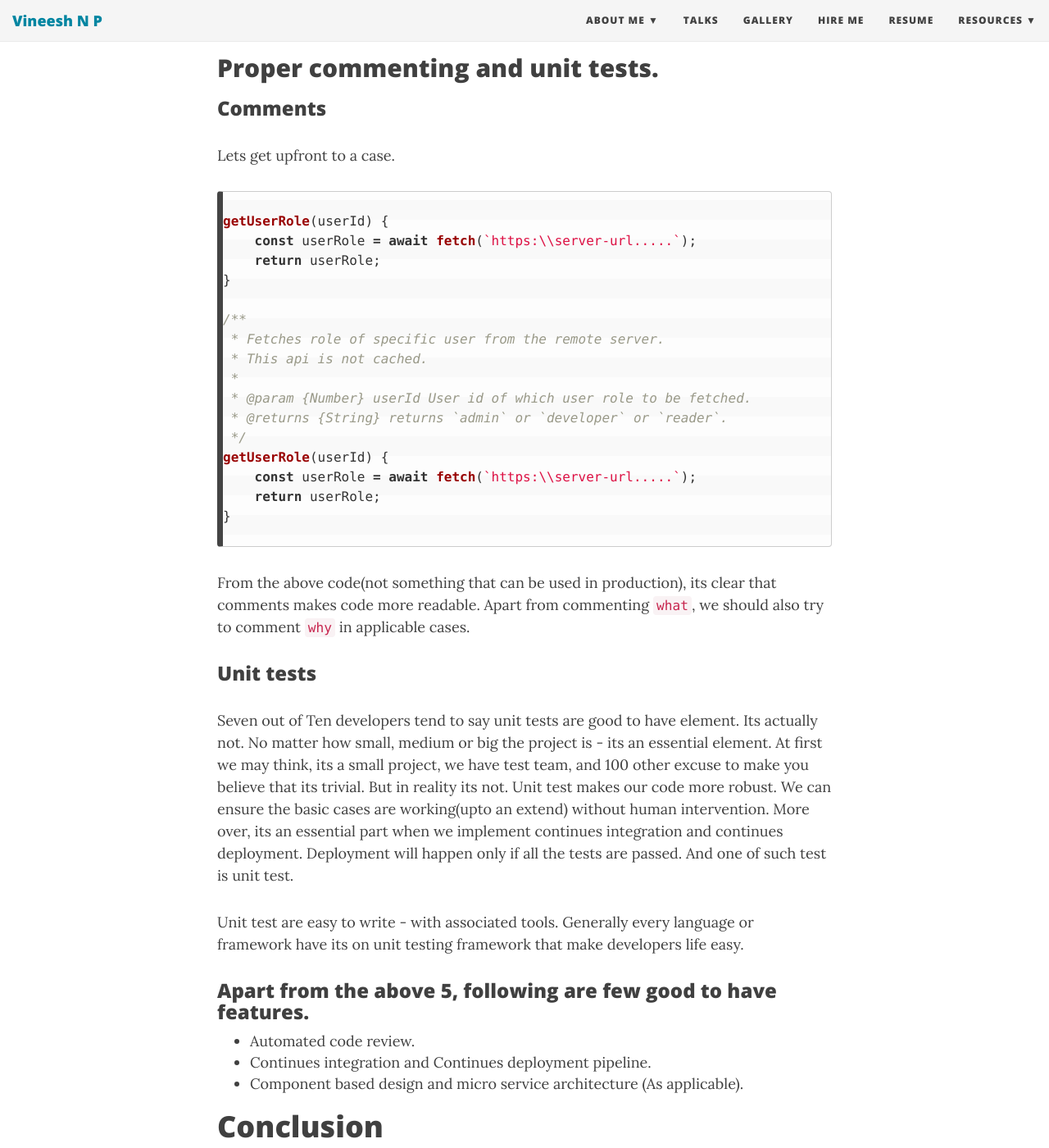
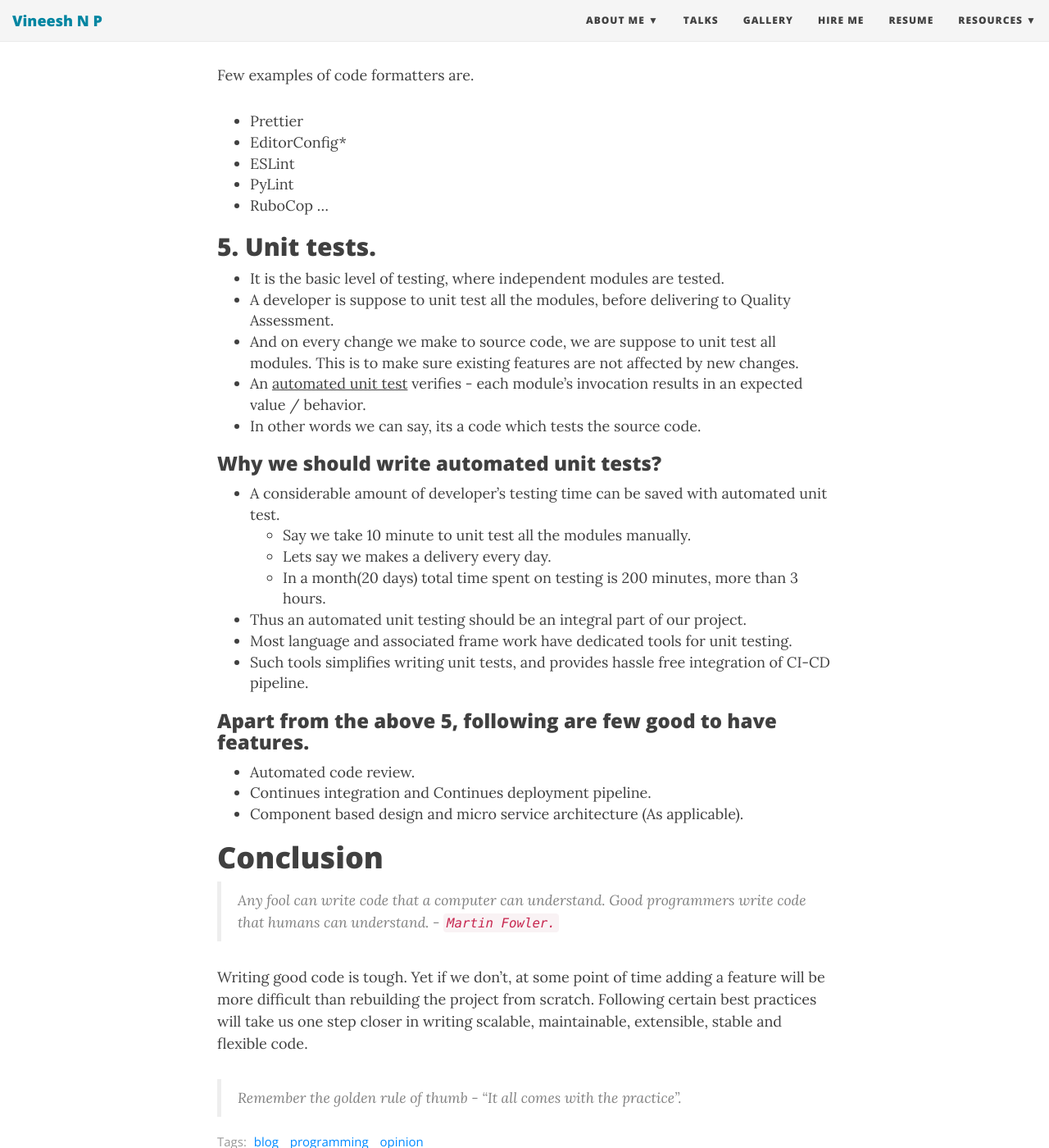
Before and after one commit to vineeshnp/vineeshnp.github.io, a Jekyll site: the page built from _posts/2020-04-18-five-point-for-a-new-project.md, in a window 1280 px wide and 1400 px high, scrolled down 6070 px. Shown: the whole window at 82% size. Built offline with Jekyll 4.4.1, drawn with Linux system fonts in a browser that asks for light colours; nearby versions of some CDN libraries; some of the changed text lies outside the part shown.

Commit message:
update 1 - five point for a new project

````diff
--- a/_posts/2020-04-18-five-point-for-a-new-project.md
+++ b/_posts/2020-04-18-five-point-for-a-new-project.md
@@ -9,14 +9,11 @@
 
 > For few of us starting a new project is always an excitement, and for rest of us there is a friction for generating the first file. Opinionated boiler plates, these days covers the friction what we feel for the pilot. Lets take a look at 5 ineluctable factors we should be aware in this time, for a project.
 
-Note : This is not any step by step guide for starting a new project. In fact, when a serious project is being started there are precise set of tasks to be done in an ample way. Here, let me discuss 5 things with or without you could do a project. You can take it as `good to have` or `must to have` based on your ideology. Generally there is nothing wrong it arguing these elements as `must to have`.
+# Why?
 
-Also the contents are written in very lyman terms, so that the level of knowledge expected to grasp the blog is `novice level programming`.
+Before diving steep, lets see how well written code differs from mediocre.
 
-# 5 must to have things.
-Let me make one point clear. If you are thinking, that you are working on a project for just you, and these points doesn't makes any sense for a single person managed project - its more like
-
-Following this
+Adding two variable can be done like,
 
 ```javascript
 var a = 10;
@@ -24,7 +21,7 @@
 var c = a + b;
 ```
 
-Rather than this
+could be this as well,
 
 ```javascript
 var firstNumber = 10;
@@ -38,7 +35,7 @@
 * Easy to move to collaborative coding.
 * And you don't forget this, when you look at it next year 🤗.
 
-And eventually, you do like
+And eventually, like this
 
 ```javascript
 /**
@@ -61,39 +58,65 @@
 
 Which in fact is very layman example, yet sound documented.
 
-> Now if you were the kind of person I mentioned in the first place, lets break the friction for one time and see how it goes 😤.
+> We could see an evident impact as a reader. A code is written once, but read thousand times.
 
-## Version control system(VCS).
 
-This is the first step you need to do as soon as you start a project from scratch.
-If you are using any boiler plate or code generator, this might be already done by the tool.
-If not, the first step should be.
+## 1. Version control system (VCS).
+
+> Well begun is half done.
+
+Always use VCS for the project. [git](https://git-scm.com/) is a best known vcs among developers.
+Let our first step of project be.
 
 ```bash
 
 git init
 
 ```
-> You are free to use any vcs instead of [git](https://git-scm.com/). If you are a newbie, I would strongly recommend git.
 
-Without VCS you cannot manage a project of any scale. Today or tomorrow it will hold your throat, for the comfort you indulged over the period of time.
+Git(or any [other](https://en.wikipedia.org/wiki/List_of_version-control_software) vcs) help us to maintain the code base vigorously. Each and every software we use - like the browser, ide, editors, operating system,... All are maintained with one or the other vcs. I may take git as an example in few cases below, nevertheless most vcs have the similar functionality available.
 
-### Let's see few magics, which VCS does to us.
-* Your code base is milestoned for every change we make. You are free to define when to milestone a specific task of the project. And we can easily go back to any milestone.
+### VCS provides following advantages.
 
-* Git works well with a backend like [github](https://github.com) or [gitlab](https://gitlab.com), in fact it is designed to be used in that way. You could always push your code to the backend and safeguard your work.
+* Your code base is milestoned([commit](https://git-scm.com/docs/git-commit)) for every change we make. You are free to define when to milestone a specific task of the project. And we can easily go back to any milestone.
 
-> Who knows when the OS crashes to an un recoverable state.
+* Git client works well with git backend services such as [github](https://github.com) or [gitlab](https://gitlab.com). in fact git is designed to be used in that way.
 
-* Collaboration is a breeze now. Its easy for you and your pals to work on same project at same time. You can even work on the same module at same time, and git will hint the conflicts between collaboration - when you are ready to [commit](https://git-scm.com/docs/git-commit)(create a milestone).
+* Collaboration is a breeze now. Its easy for you and your pals to work on same project at same time.
 
-* Different version can be kept in same directory with the `git branch`. You no need to create and zip your project each now and then.
+* Different version can be kept in same directory with the [git branch](https://git-scm.com/docs/git-branch).
 
-* Tagging makes it easy to get back and forth between different versions of the project.
+* [Tagging](https://git-scm.com/book/en/v2/Git-Basics-Tagging) makes it easy to get back and forth between different versions of the project.
 
-* Easy code review and comparison. Say a junior dev just pushed a change to separate branch. Its really easy for you to compare the difference between two code base. This also enables, easy code review.
+* Effective code review process with pull-request or merge-request.
 
-## Meta files.
+## 2. Meta information.
+
+### Comments
+
+We have seen the importance of comments from the beginning. Nevertheless lets take another example to see the difference.
+
+```javascript
+
+getUserRole(userId) {
+    const userRole = await fetch('https:\\server-url.....');
+    return userRole;
+}
+
+/**
+ * Fetches role of specific user from the remote server.
+ * This api is not cached.
+ *
+ * @param {Number} userId User id of which user role to be fetched.
+ * @returns {String} returns `admin` or `developer` or `reader`.
+ */
+getUserRole(userId) {
+    const userRole = await fetch('https:\\server-url.....');
+    return userRole;
+}
+
+```
+From the above code(not something that can be used in production), its clear that comments makes code more readable. Apart from commenting `what`, we should also try to comment `why` in applicable cases.
 
 ### Readme
 
@@ -105,31 +128,33 @@
 | Details of configurations |
 | Basic structure of the project |
 
-Mostly if the project is our pet / personal / single-hand project, you might be mesmerizing `README` is inconsequential. But this should be a practice, if the project is personal or enterprise.
+Mostly if the project is our pet / personal / single-hand project, you might be mesmerizing `README` is inconsequential. But this can be a practice. If we adapt to a good culture of documenting project, an year down the line it will be easy to look back.
+
+Google provides an exceptional material for technical documentation. You can check that [here](https://developers.google.com/tech-writing).
 
 > README should be the wiki of project. A new developer should be able to contribute, without another developers help.
 
-Its a good idea to put a `README.md`, within every module's directory. When you view code in github or gitlab, it expands `README.md` into beautiful doc for the module.
+Its a good practice to keep a `README.md`, within every module's directory.
 
 ### Licence
 
 A document which explains/grants how the project can be used - changed - published thats what a licence mentions. If you are from grad school, it might not make much sense. But if you are a developer advocate, these documents are in evitable.
 
-In paper, you are not suppose to change / contribute to a project without any licence mentioned. Licencing is giant. It can raise billion dollar disputes. Every project should adhere to one licence. This ensure(mostly) that the project can breath even after the original developer(s) abandon the project.
+In paper, we are not suppose to change / contribute to a project which does not have a licence mentioned. Licencing is enormous. It can raise billion dollar disputes. Every project should adhere to one licence. This also ensure(mostly) the project can breath even after the original developer(s) abandon the project.
 
 If you are planning for an opensource project, my personal suggestion would be [MIT](https://opensource.org/licenses/MIT) licence. You can read more about licenses on my previous blog [post](/2019-03-16-software-licenses-explained/).
 
-> A `changelog.MD` is also good to have, where every tagged release is versioned
+> A [changelog.MD](https://github.com/olivierlacan/keep-a-changelog/blob/master/CHANGELOG.md) is also good to have.
 
-## Issue / Feature tracking.
+## 3. Issue / Feature tracking.
 
-Issues or features can be jotted down any where. We can jot down issues in notepad or spread sheet or on a book. But now we have advanced tools like Jira and bugzilla. If you are not on an enterprise project, these tools can be complex or expensive to fit in.
+Issues or features can be jotted down any where. We can jot down issues in notepad or spread sheet or a book. But now we have advanced tools specifically designed for the purpose.
 
-Both github and gitlab, provides an issue section to manage tickets. Ticket can be tagged to several groups like `feature`, `bug`, `enhancement` or any custom name you wish.
+Both github and gitlab, provides an issue section to manage tickets. Ticket can be tagged to several groups like `feature`, `bug`, `enhancement` or any custom name you wish. Leverage tools like this. When ever you see a bug in the code, create a ticket. That spark in your head of an enhancement, create a ticket. All these data possess immense value wrt to project's life cycle. So let there be an exclusive place for jotting all.
 
-## Code formatted.
+## 4. Code formatter.
 
-The way I write code might be different from, how you might be writing code. Lets take examples
+The way I write code might be different from how you might be writing code. Lets take examples
 
 ### declaring a variable in java.
 
@@ -159,53 +184,36 @@
 const flag3 = false;
 ```
 
-Clearly we can see significant difference in the way same statement is written with different ways.
-And when we have a mix of all these kinds, it will be less readable to eyes. So we can use code formatters that auto format the code each time when we save. And if you are working as a team, be sure all of you share same code formatters. Every code formatted can further customized by configuration files. And make sure, as a team you share same configuration file across.
-
-And the most annoying issue - mixing tabs and spaces. Code formatter will take care of that as well.
+Clearly we can see significant difference - in the way same statement is written.
+And when we have a mix of all these kinds, it will be less readable to eyes. So we can use code formatters that auto format the code each time when we save. Every code formatter can further customized by configuration files. <u>If we are working as a team, be sure all of us share same code formatter and configuration file.</u>
 
 Generally every organization try to use a specific code formatter with a customized configuration file.
 
 Few examples of code formatters are.
 * Prettier
-* EditorConfig
+* EditorConfig*
 * ESLint
 * PyLint
 * RuboCop
 ...
 
 
-## Proper commenting and unit tests.
+## 5. Unit tests.
 
-### Comments
-Lets get upfront to a case.
+* It is the basic level of testing, where independent modules are tested.
+* A developer is suppose to unit test all the modules, before delivering to Quality Assessment.
+* And on every change we make to source code, we are suppose to unit test all modules. This is to make sure existing features are not affected by new changes.
+* An <u>automated unit test</u> verifies - each module's invocation results in an expected value / behavior.
+* In other words we can say, its a code which tests the source code.
 
-```javascript
-
-getUserRole(userId) {
-    const userRole = await fetch(`https:\\server-url.....`);
-    return userRole;
-}
-
-/**
- * Fetches role of specific user from the remote server.
- * This api is not cached.
- *
- * @param {Number} userId User id of which user role to be fetched.
- * @returns {String} returns `admin` or `developer` or `reader`.
- */
-getUserRole(userId) {
-    const userRole = await fetch(`https:\\server-url.....`);
-    return userRole;
-}
-
-```
-From the above code(not something that can be used in production), its clear that comments makes code more readable. Apart from commenting `what`, we should also try to comment `why` in applicable cases.
-
-### Unit tests
-Seven out of Ten developers tend to say unit tests are good to have element. Its actually not. No matter how small, medium or big the project is - its an essential element. At first we may think, its a small project, we have test team, and 100 other excuse to make you believe that its trivial. But in reality its not. Unit test makes our code more robust. We can ensure the basic cases are working(upto an extend) without human intervention. More over, its an essential part when we implement continues integration and continues deployment. Deployment will happen only if all the tests are passed. And one of such test is unit test.
-
-Unit test are easy to write - with associated tools. Generally every language or framework have its on unit testing framework that make developers life easy.
+### Why we should write automated unit tests?
+* A considerable amount of developer's testing time can be saved with automated unit test.
+    * Say we take 10 minute to unit test all the modules manually.
+    * Lets say we makes a delivery every day.
+    * In a month(20 days) total time spent on testing is 200 minutes, more than 3 hours.
+* Thus an automated unit testing should be an integral part of our project.
+* Most language and associated frame work have dedicated tools for unit testing.
+* Such tools simplifies writing unit tests, and provides hassle free integration of CI-CD pipeline.
 
 ### Apart from the above 5, following are few good to have features.
 
@@ -216,8 +224,6 @@
 # Conclusion
 > Any fool can write code that a computer can understand. Good programmers write code that humans can understand. - `Martin Fowler.`
 
-Writing good code is difficult. But bad code does not scale well. At one point adding a feature will be more effort than rebuilding project from scratch. These five points shall supplement us in providing a better development environment. And obviously, a betted dev environment catalyses in writing better code.
+Writing good code is tough. Yet if we don't, at some point of time adding a feature will be more difficult than rebuilding the project from scratch. Following certain best practices will take us one step closer in writing scalable, maintainable, extensible, stable and flexible code.
 
-If you ask, can't I write good code without above elements. Answer is `yes, you can`.
-
-If you ask, can't I write scalable, maintainable, extensible, stable and flexible code without the above elements. My opinion is `No, you cant`.
+> Remember the golden rule of thumb - "It all comes with the practice".
````
